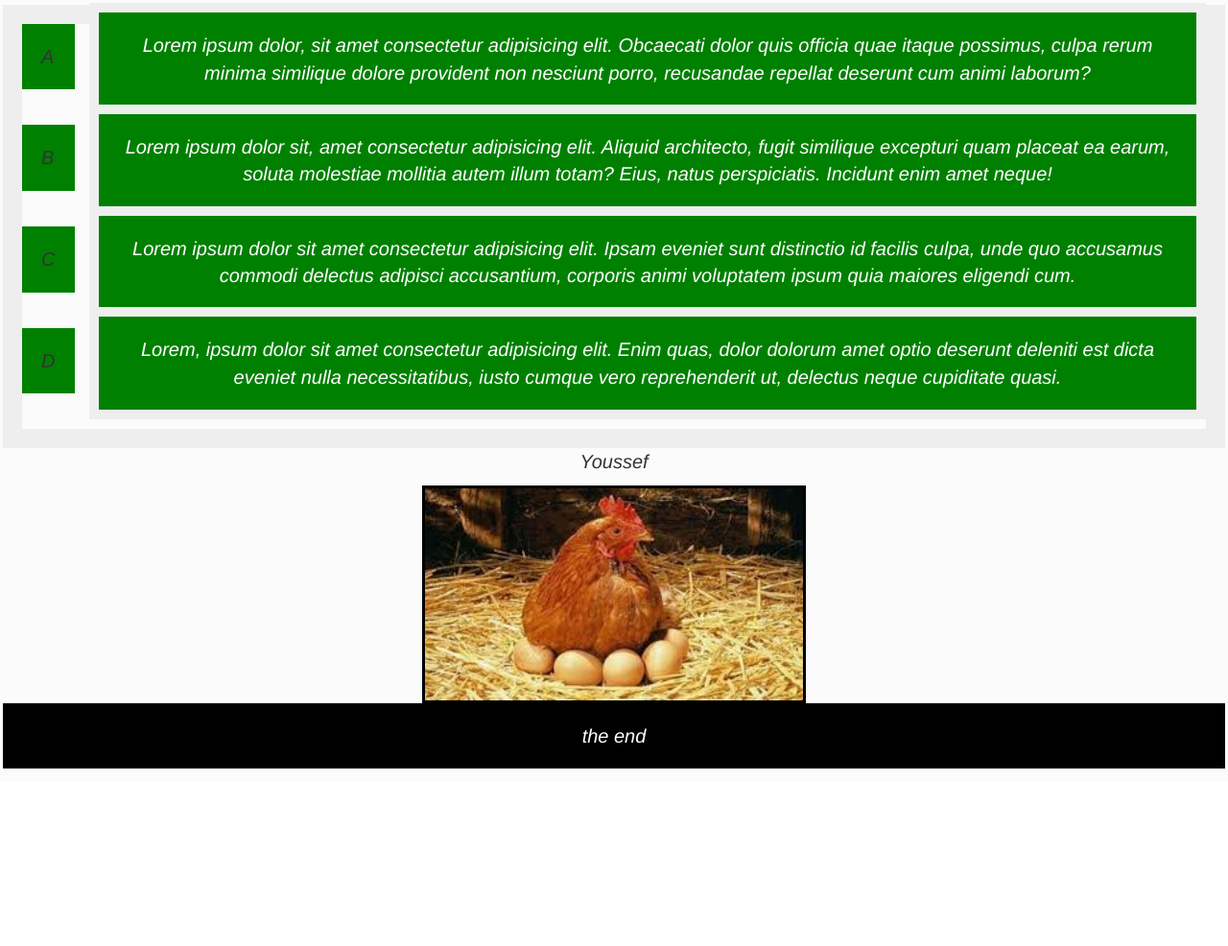
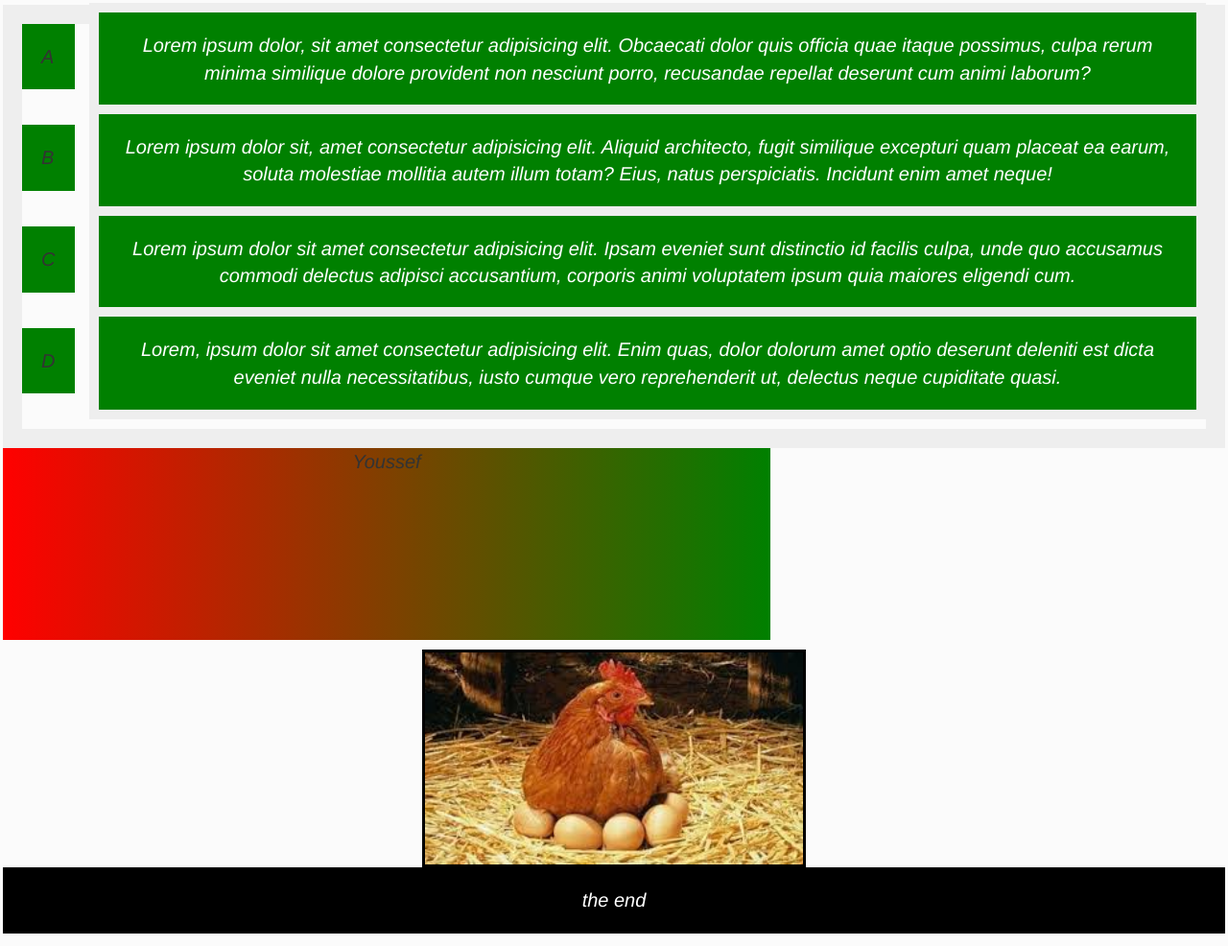
Before and after one commit to mostafa203215/mostafa203215, a plain HTML site: page programing youssef/youssef_html.html in a window 1280 px wide. Shown: the part 1335-2321 px from the top of the page at 96% size. Before the commit the page ends 2149 px from the top, so only its background shows below. Drawn offline with Linux system fonts and the light colour scheme; files that its build step writes are made by us from their sources.

Commit message:
youssef_css.css

```diff
--- a/programing youssef/css/youssef_css.css
+++ b/programing youssef/css/youssef_css.css
@@ -200,6 +200,11 @@ ul li:before{
 .ap-egg{
     border: solid 20px #eee;
 }
+.Youssefpl{
+    background-image: linear-gradient(TO right,red,green);
+    width: 800px;
+    height: 200px;
+}
 .eggg{
     width: 400px;
 }
```
